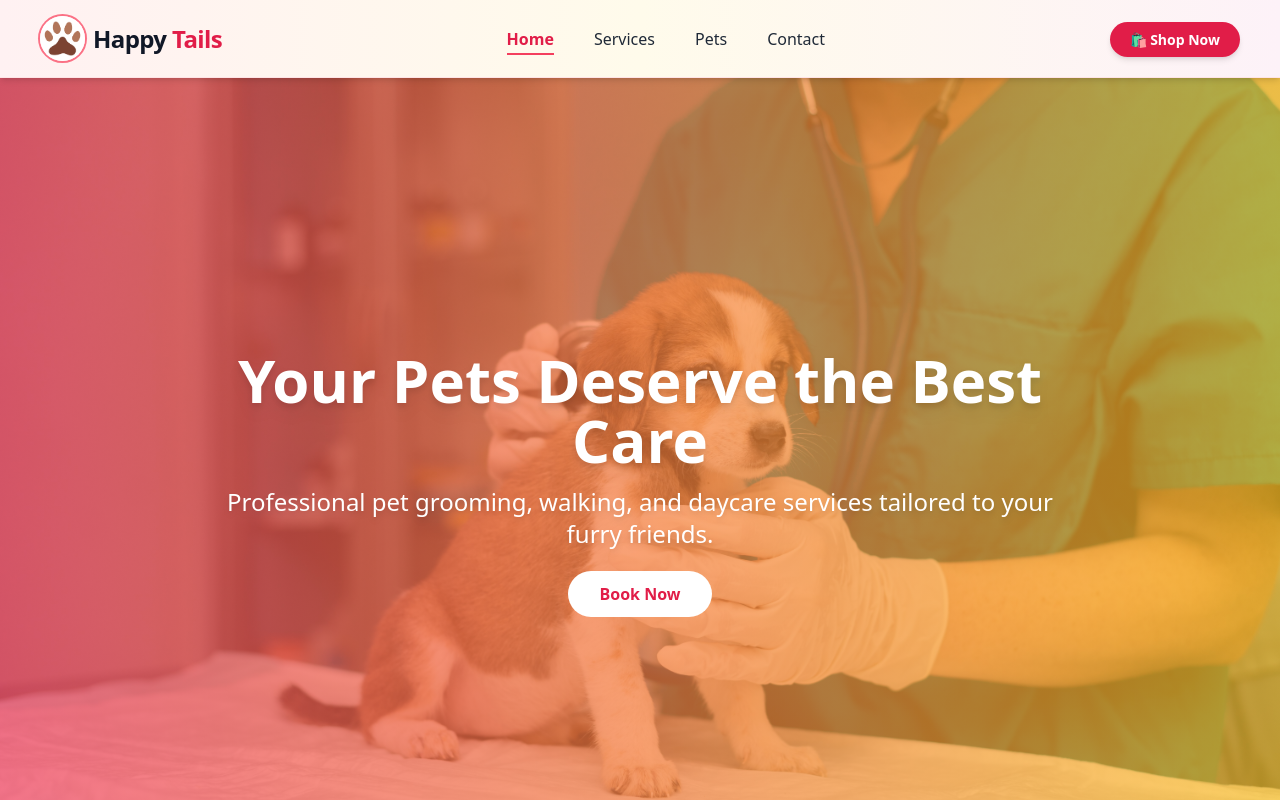
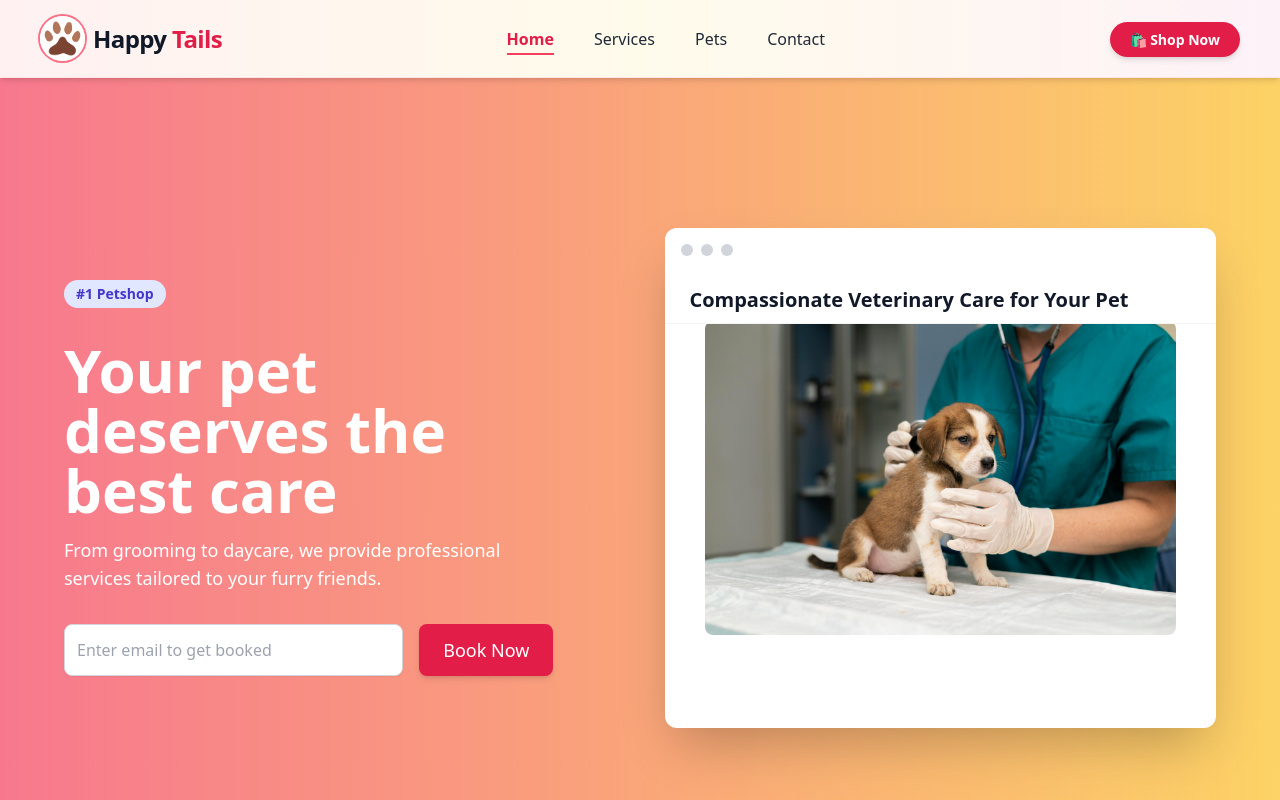
Before and after one commit to AstroCodeMir/happy-tails, a Next.js app: page / in a window 1280 px wide. Shown: the top 800 px of the page. Built offline with nearby package versions, Linux system fonts and the light colour scheme.

Commit message:
updated the header

```diff
--- a/src/components/Hero.tsx
+++ b/src/components/Hero.tsx
@@ -1,27 +1,80 @@
+"use client";
+
+import Image from "next/image";
+import React from "react";
+
 export default function Hero() {
   return (
-    <section
-      id="hero"
-      className="relative bg-cover bg-center text-white min-h-screen flex items-center justify-center"
-      style={{ backgroundImage: "url('/images/Happy-Tails-Hero.jpg')" }}
+    <section className="relative min-h-screen flex items-center justify-center px-6 lg:px-16">
+      {/* Background Image with Gradient Overlay */}
+      <div
+        className="absolute inset-0 bg-cover bg-center"
+
       >
-      {/* Gradient Overlay */}
         <div className="absolute inset-0 bg-gradient-to-r from-rose-500/70 to-amber-400/70"></div>
+      </div>
 
       {/* Content */}
-      <div className="relative z-10 max-w-4xl text-center px-6">
-        <h2 className="text-4xl md:text-6xl font-bold mb-4 drop-shadow-lg">
-          Your Pets Deserve the Best Care
-        </h2>
-        <p className="text-xl md:text-2xl mb-8 drop-shadow-md">
-          Professional pet grooming, walking, and daycare services tailored to your furry friends.
+      <div className="relative z-10 max-w-7xl w-full flex flex-col lg:flex-row items-center justify-center gap-16">
+        {/* Left Content */}
+        <div className="space-y-8 lg:pr-12 text-center lg:text-left">
+          <span className="inline-flex items-center px-3 py-1 text-sm font-semibold text-indigo-700 bg-indigo-100 rounded-full">
+            #1 Petshop
+          </span>
+
+          <header className="space-y-4">
+            <h1 className="text-5xl md:text-6xl font-extrabold text-white leading-tight">
+              Your pet <br />
+              deserves the <br />
+              best care
+            </h1>
+            <p className="text-lg text-white max-w-lg">
+              From grooming to daycare, we provide professional services tailored to your furry friends.
             </p>
-        <a
-          href="#contact"
-          className="bg-white text-rose-600 px-8 py-3 rounded-full font-semibold hover:bg-gray-100 transition"
+          </header>
+
+          <form className="flex flex-col sm:flex-row space-y-4 sm:space-y-0 sm:space-x-4 max-w-lg mx-auto lg:mx-0">
+            <input
+              type="email"
+              placeholder="Enter email to get booked"
+              className="flex-1 p-3 border border-gray-300 rounded-lg focus:ring-rose-500 focus:border-rose-500 shadow-sm transition duration-150"
+              aria-label="Email address"
+            />
+            <button
+              type="submit"
+              className="px-6 py-3 text-lg font-medium text-white bg-rose-600 rounded-lg hover:bg-rose-700 focus:outline-none focus:ring-4 focus:ring-rose-500 focus:ring-opacity-50 transition duration-150 shadow-md"
             >
               Book Now
-        </a>
+            </button>
+          </form>
+        </div>
+
+        {/* Right Content - Hero Image */}
+        <div className="w-full lg:w-1/2 flex items-center justify-center mt-12 lg:mt-0">
+          <div className="bg-white rounded-xl shadow-2xl w-full max-w-3xl flex flex-col overflow-hidden relative min-h-[500px] p-4">
+            <div className="absolute top-0 left-0 right-0 p-4 flex items-center space-x-2 bg-white rounded-t-xl z-20">
+              <span className="w-3 h-3 bg-gray-300 rounded-full"></span>
+              <span className="w-3 h-3 bg-gray-300 rounded-full"></span>
+              <span className="w-3 h-3 bg-gray-300 rounded-full"></span>
+            </div>
+
+            <div className="absolute top-12 right-0 left-0 h-12 border-b border-gray-100 px-6 flex items-center justify-between z-10 bg-white">
+                <h2 className="text-xl font-bold text-gray-900">
+                  Compassionate Veterinary Care for Your Pet
+                </h2>
+              </div>
+
+              <div className="p-6 flex-grow overflow-hidden flex items-center justify-center">
+                <Image
+                  src="/images/Happy-Tails-Hero.jpg"
+                  alt="Hero Image"
+                  width={500}
+                  height={400}
+                  className="object-cover rounded-lg w-full h-full"
+                />
+              </div>
+            </div>
+          </div>
         </div>
     </section>
   );
```
Lines whose indentation alone changed are shown as unchanged.
